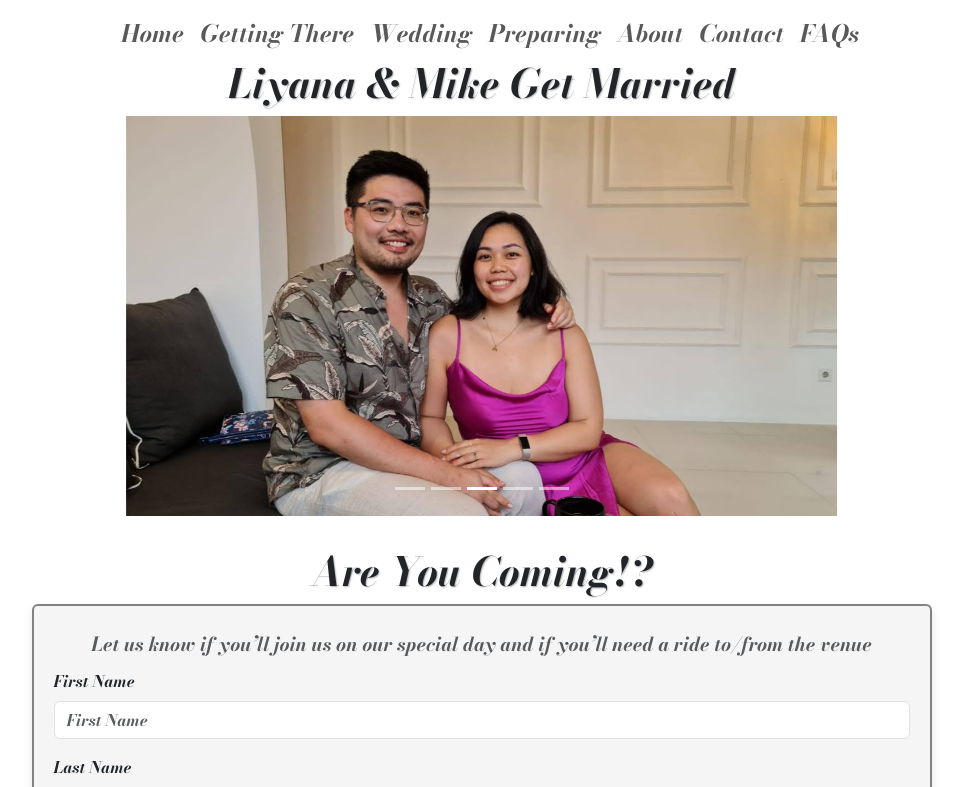
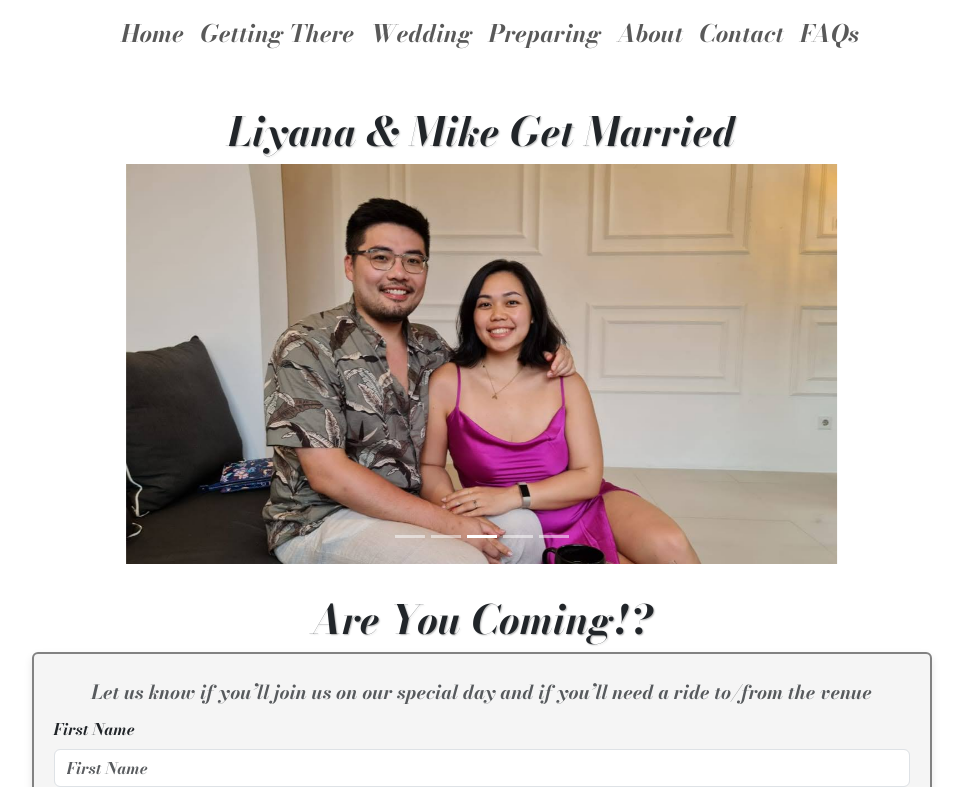
Before and after one commit to gforsythe/lMWeddingSite, a React (Create React App) app: page / in a window 1280 px wide. Shown: the top 787 px of the page, without its empty margins (150-1113 px from the left). Built offline with nearby package versions, Linux system fonts and the light colour scheme.

Commit message:
added analytics fixed nav bar

```diff
--- a/src/App.js
+++ b/src/App.js
@@ -21,15 +21,16 @@ function App() {
   return (
 
     <div className="div">
+                <NavBar />
+
       <div id='home' />
       <div className="div-2">
       </div>
       <Container fluid className="app-container">
         <Row className="header-row">
           <Col>
-            <h1 style={{ margin: "2opx auto" }} className="text-center">Liyana & Mike Get Married</h1>
+            <h1 style={{ paddingTop:"3rem", margin: "2opx auto" }} className="text-center">Liyana & Mike Get Married</h1>
           </Col>
-          <NavBar />
         </Row>
 
       </Container>
--- a/src/misc/firebase.js
+++ b/src/misc/firebase.js
@@ -1,6 +1,6 @@
 // Import the functions you need from the SDKs you need
 import { initializeApp } from "firebase/app";
-import { getAnalytics } from "firebase/analytics";
+import { getAnalytics, logEvent } from "firebase/analytics";
 import {getFirestore} from 'firebase/firestore'
 // TODO: Add SDKs for Firebase products that you want to use
 // https://firebase.google.com/docs/web/setup#available-libraries
@@ -20,3 +20,5 @@ const firebaseConfig = {
 // Initialize Firebase
 const app = initializeApp(firebaseConfig);
 export const db = getFirestore(app);
+const dataAnalytics = getAnalytics(app);
+logEvent(dataAnalytics, 'notification_received');
```
